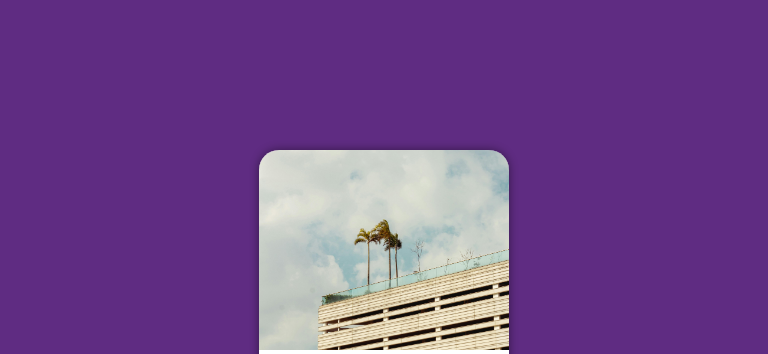
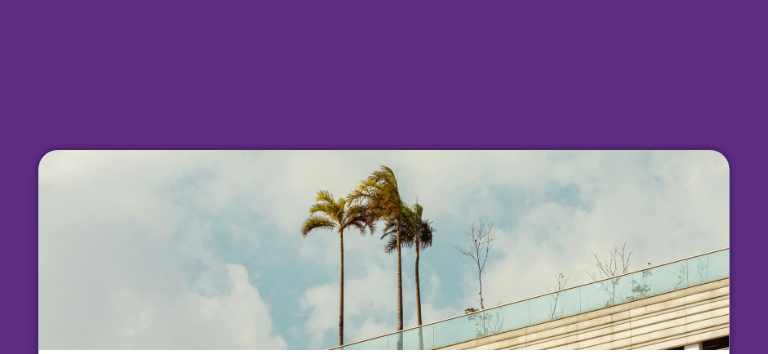
Before and after one commit to Gabriel-Luis123/projeto-login, a plain HTML site: page index.html in a window 768 px wide. Shown: the top 354 px of the page. Drawn offline with Linux system fonts and the light colour scheme.

Commit message:
mudanças

```diff
--- a/estilos/media-query.css
+++ b/estilos/media-query.css
@@ -1 +1,17 @@
 @charset "UTF-8";
+
+
+/* Typical Device Breakpoints
+------------------------------
+Pequenas telas: até 600px
+Celular: de 600px até 768px
+Tablet: 768px até 992px
+Desktop: 992px até 1200px
+Grandes telas: acima de 1200px
+*/
+
+@media screen and (min-width:768px) and (max-width:992px) {
+    section#login {
+        width: 90vw;
+    }
+}
```
